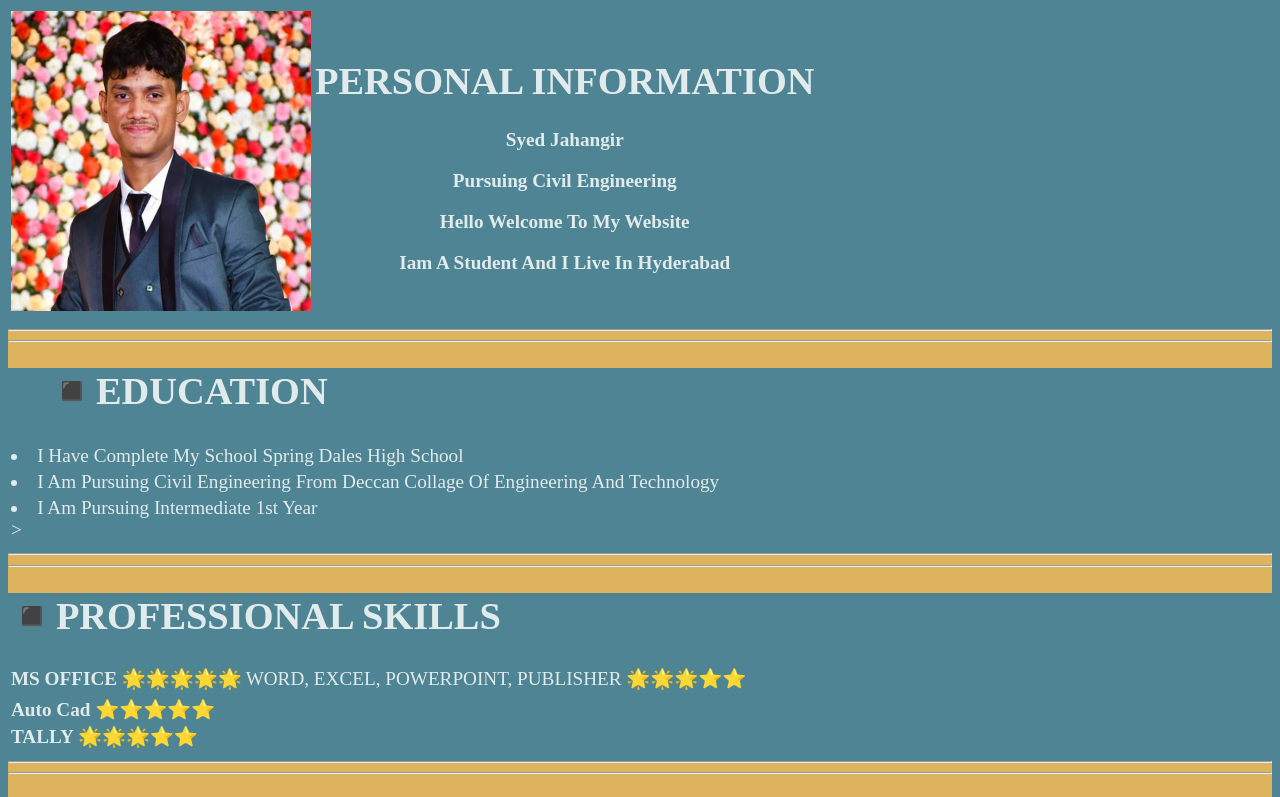
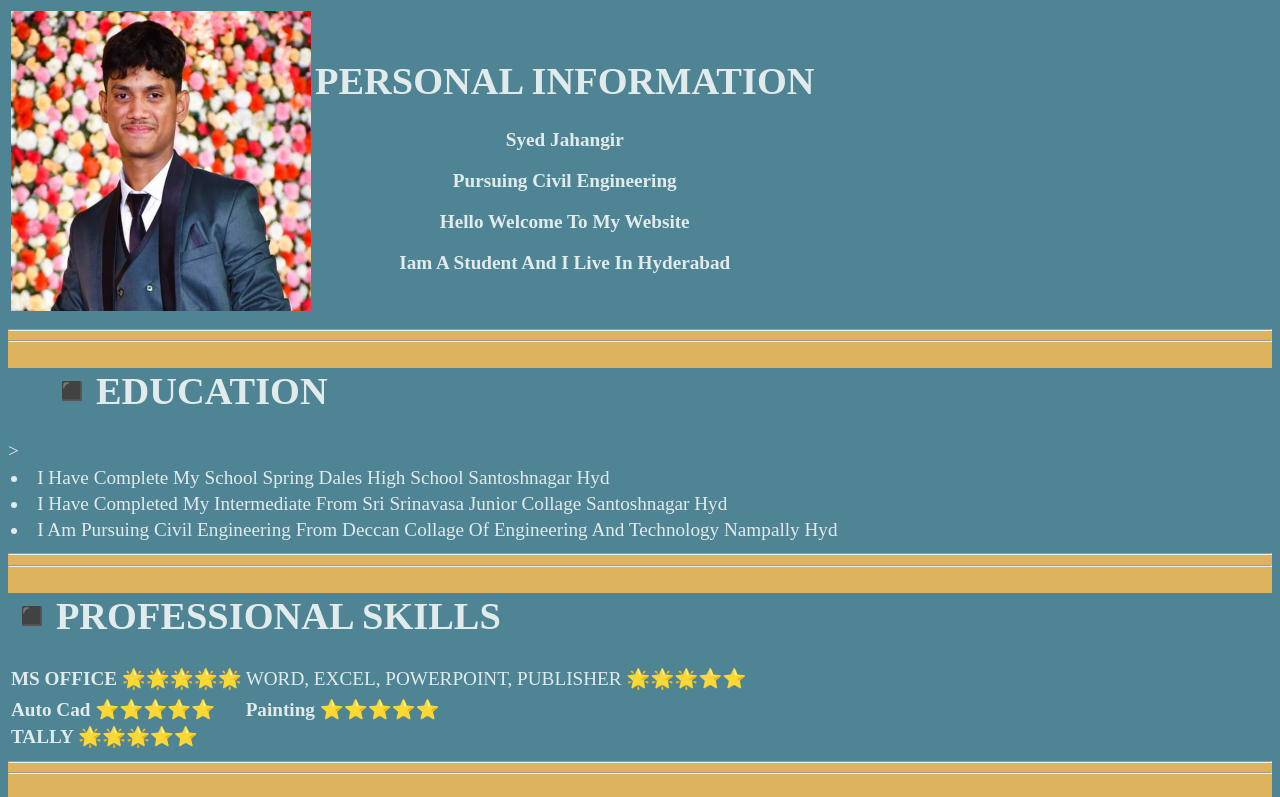
Before and after one commit to mohdabrar90/Shoaib.cv, a plain HTML site: page index.html in a window 1280 px wide. Shown: the top 797 px of the page. Drawn offline with Linux system fonts and the light colour scheme.

Commit message:
Update index.html

```diff
--- a/index.html
+++ b/index.html
@@ -36,13 +36,13 @@
              <ul>
             <h1>◾EDUCATION</h1>
                <tr>
-                <td ><li>I Have complete my school spring dales high school </li> </td>
+                <td ><li>I Have complete my school spring dales high school santoshnagar hyd </li> </td>
             </tr>
               <tr>
-                <td>   <li> I am pursuing civil Engineering from deccan collage of Engineering and Technology </li></td>
-            </tr>
+                <td>   <li>I have completed my intermediate from sri srinavasa junior collage santoshnagar hyd </tr>
                <tr>
-                <td>  <li> I am pursuing intermediate 1st year  </li>></td>
+                <td>  <li>  I am pursuing civil Engineering from deccan collage of Engineering and Technology nampally hyd </li></td>
+            </li>></td>
             </tr>
          </table>
          <hr>
@@ -64,6 +64,7 @@
                 </tr>
             <tr>
                 <td><b> auto cad ⭐⭐⭐⭐⭐</b></td>
+                    <td><b> painting  ⭐⭐⭐⭐⭐</b></td>
             </tr>
             <tr>
                 <td><b> TALLY  🌟🌟🌟⭐⭐</b></td>
```
